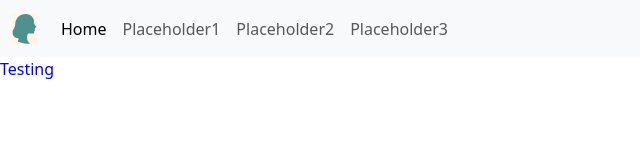
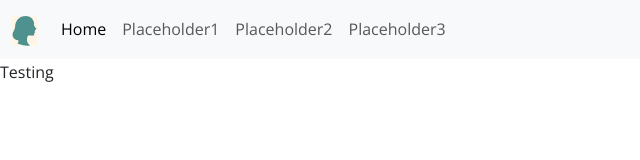
Before and after one commit to verytee/flagstone-project, a plain HTML site: page index.html in a window 1280 px wide. Shown: the full height of the page, 0-640 px from the left. Drawn offline with nearby package versions, Linux system fonts and the light colour scheme.

Commit message:
add fonts

```diff
--- a/assets/css/styles.css
+++ b/assets/css/styles.css
@@ -1,3 +1,26 @@
-p {
-    color: blue;
+
+
+/* Typography setup */
+:root {
+    --font-heading: "Poppins", system-ui, -apple-system, "Segoe UI", Roboto, "Helvetica Neue", Arial, "Noto Sans", "Liberation Sans", sans-serif;
+    --font-body: "Open Sans", system-ui, -apple-system, "Segoe UI", Roboto, "Helvetica Neue", Arial, "Noto Sans", "Liberation Sans", sans-serif;
 }
+
+html { font-size: 100%; }
+
+body {
+    font-family: var(--font-body);
+    font-weight: 400;
+    line-height: 1.65;
+    -webkit-font-smoothing: antialiased;
+    -moz-osx-font-smoothing: grayscale;
+}
+
+h1, h2, h3, h4, h5, h6 {
+    font-family: var(--font-heading);
+    font-weight: 600;
+    line-height: 1.2;
+}
+
+h1 { font-size: clamp(2rem, 2.8vw, 2.5rem); }
+h2 { font-size: clamp(1.6rem, 2.2vw, 2rem); }
--- a/index.html
+++ b/index.html
@@ -8,6 +8,11 @@
     <!-- Bootstrap CSS -->
     <link href="https://cdn.jsdelivr.net/npm/bootstrap@5.3.3/dist/css/bootstrap.min.css" rel="stylesheet"
         integrity="sha384-QWTKZyjpPEjISv5WaRU9OFeRpok6YctnYmDr5pNlyT2bRjXh0JMhjY6hW+ALEwIH" crossorigin="anonymous">
+
+    <!-- Google Fonts: Poppins (headings) & Open Sans (body) -->
+    <link rel="preconnect" href="https://fonts.googleapis.com">
+    <link rel="preconnect" href="https://fonts.gstatic.com" crossorigin>
+    <link href="https://fonts.googleapis.com/css2?family=Open+Sans:wght@400;500;600;700&family=Poppins:wght@400;500;600;700&display=swap" rel="stylesheet">
 
 
     <!-- Custom CSS -->
```
Also changed, not shown: 1 other file.
